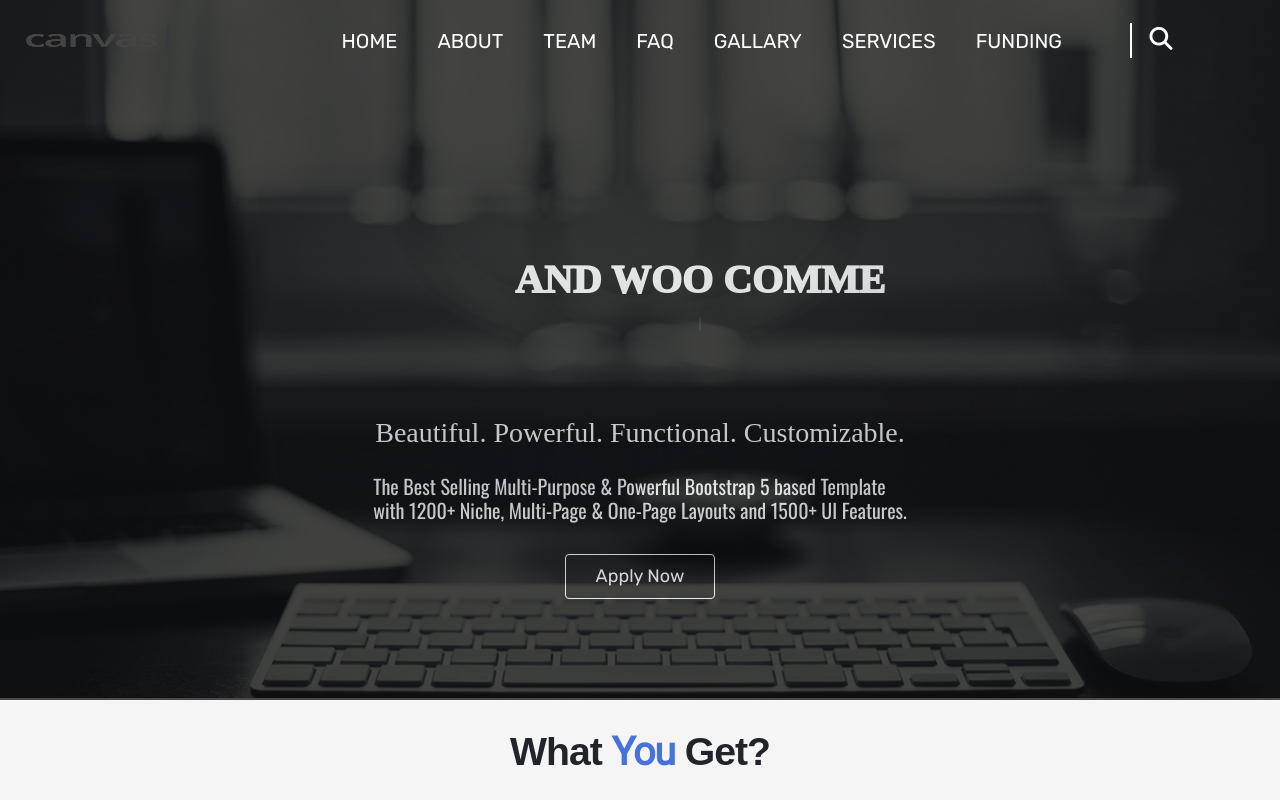
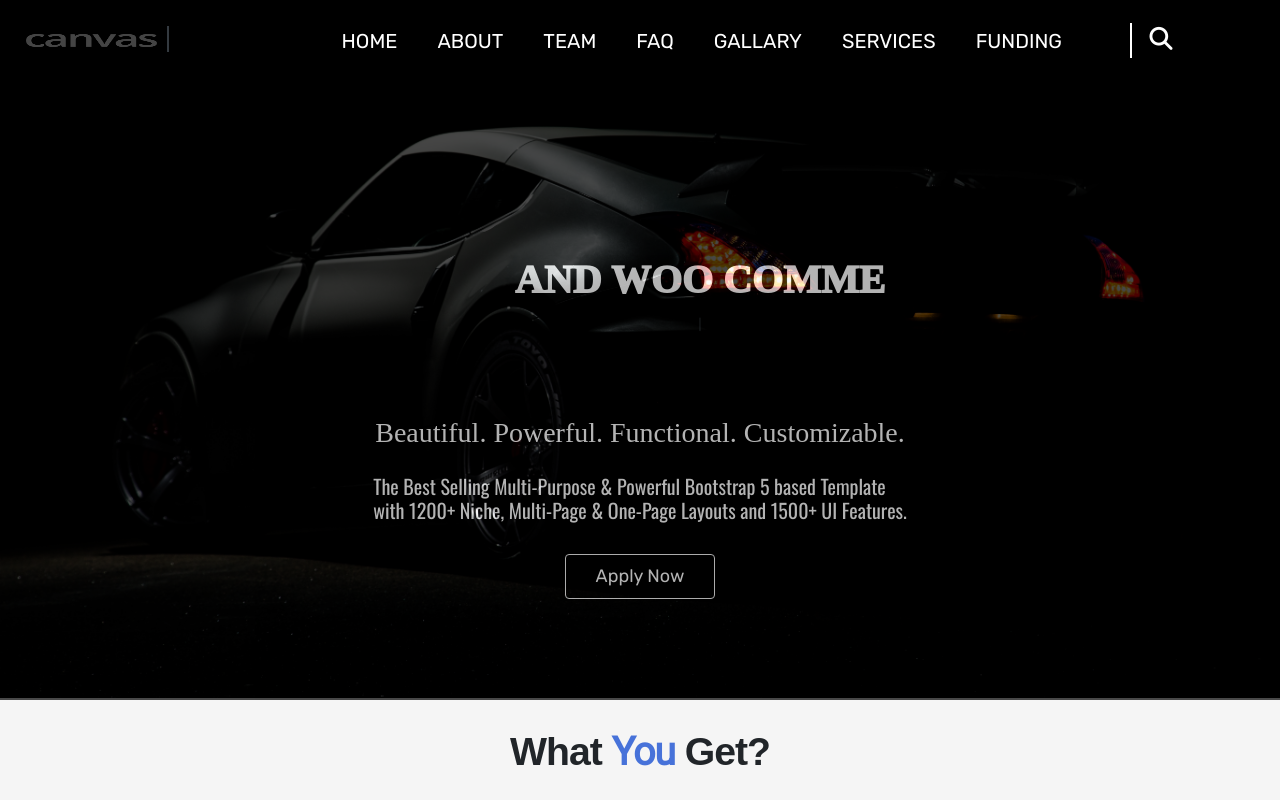
Before and after one commit to mihadkazi1/mihad-canvas-website, a plain HTML site: page index.html in a window 1280 px wide. Shown: the top 800 px of the page. Drawn offline with nearby package versions, Linux system fonts and the light colour scheme; a script that the page names is missing; a web font is replaced by a local one.

Commit message:
Update canvas.css

```diff
--- a/canvas.css
+++ b/canvas.css
@@ -67,7 +67,7 @@ body .btn-primary:hover{border-color:whitesmoke;color: black;}
 .bg span i{color: black;}
 .bg .search{border-color: black;}
 
-.img-slider{background:url(i.jpg)
+.img-slider{background:url(00.jpg)
 
   no-repeat  top center ;
   background-size: cover;
```
